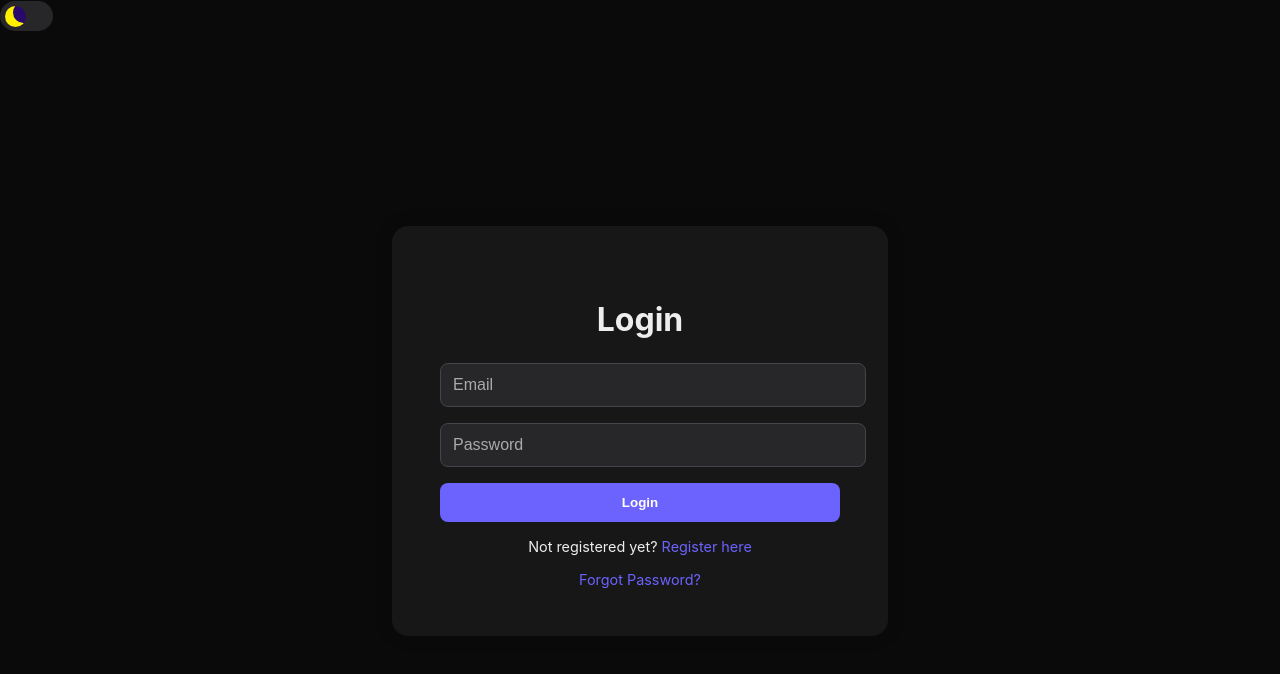
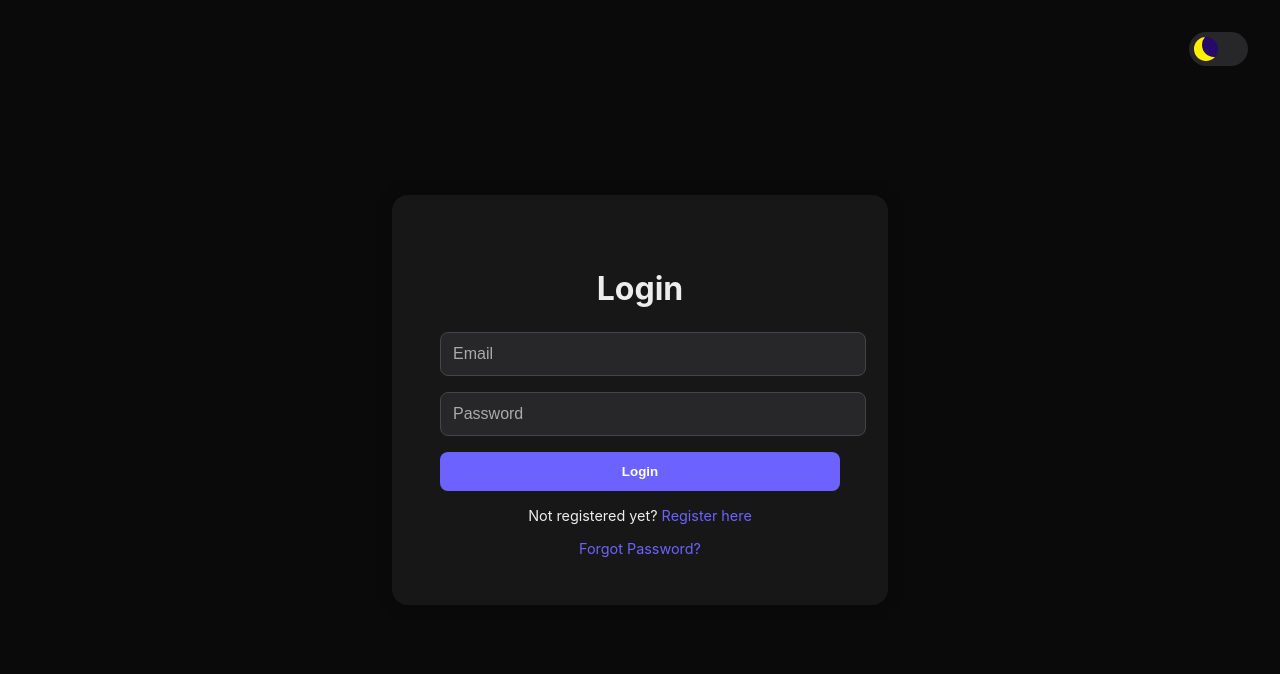
Before and after one commit to aniruddhapxtil/DataPhi-Group-1-patch-1-, a Next.js app in the folder auth-fullstack-app-main/react-auth-ui/: page /login in a window 1280 px wide. Shown: the top 674 px of the page. Built offline with nearby package versions, Linux system fonts and the light colour scheme.

Commit message:
Theme toggle Button shifted and now only chat page to be resolved for colors and prompt box positions

```diff
--- a/auth-fullstack-app-main/react-auth-ui/app/globals.css
+++ b/auth-fullstack-app-main/react-auth-ui/app/globals.css
@@ -13,7 +13,7 @@
   --input-background: #27272a;
   --input-border: #44444a;
   --primary: #6c63ff;
-  --red: #ef4444; /* Added a new red color variable */
+  --red: #ef4444;
 }
 
 /*
@@ -26,8 +26,8 @@ body.light-theme {
   --border-color: #e4e4e7;
   --input-background: #e4e4e7;
   --input-border: #d4d4d8;
-  --primary: #4e4ee8;
-  --red: #ef4444; /* Added a new red color variable */
+  --primary: #5a52d3;
+  --red: #ef4444;
 }
 
 body {
@@ -287,7 +287,7 @@ body {
 
 /* --- Theme Toggle Slider Styling --- */
 .switch {
-  font-size: 15px;
+  font-size: 17px;
   position: relative;
   display: inline-block;
   width: 3.5em;
@@ -335,11 +335,10 @@ input:checked + .slider:before {
   box-shadow: inset 15px -4px 0px 15px #fff000;
 }
 
-/* --- Positioning class for the Theme Toggle --- */
-/* --- Positioning class for the Theme Toggle --- */
-.theme-toggle-position {
+/* --- Force Theme Toggle Position --- */
+#theme-toggle-container {
   position: fixed;
-  top: 8px;
-  right: 8px; /* Changed from left: 8px */
+  top: 2rem; /* 32px */
+  right: 2rem; /* 32px */
   z-index: 50;
 }
--- a/auth-fullstack-app-main/react-auth-ui/app/layout.tsx
+++ b/auth-fullstack-app-main/react-auth-ui/app/layout.tsx
@@ -1,5 +1,7 @@
 import { Inter } from 'next/font/google';
 import './globals.css';
+import { ThemeProvider } from '../context/ThemeContext'; // Corrected path based on your structure
+import ThemeToggle from '../components/ThemeToggle';   // Corrected path based on your structure
 
 const inter = Inter({ subsets: ['latin'] });
 
@@ -10,8 +12,16 @@ export const metadata = {
 
 export default function RootLayout({ children }: { children: React.ReactNode }) {
   return (
-    <html lang="en" className={inter.className}>
-      <body>{children}</body>
+    <html lang="en">
+      <body className={inter.className}>
+        <ThemeProvider>
+          {/* This ThemeToggle component will now appear on every page */}
+          <ThemeToggle />
+
+          {/* Your page content (login, register, chat, etc.) will be rendered here */}
+          {children}
+        </ThemeProvider>
+      </body>
     </html>
   );
 }
--- a/auth-fullstack-app-main/react-auth-ui/components/ThemeToggle.tsx
+++ b/auth-fullstack-app-main/react-auth-ui/components/ThemeToggle.tsx
@@ -1,10 +1,14 @@
+"use client";
+
 import { useTheme } from '../context/ThemeContext';
 
 export default function ThemeToggle() {
   const { theme, toggleTheme } = useTheme();
 
   return (
-    <div className="left-8 z-50">
+    // We've removed all Tailwind positioning classes and added a unique ID.
+    // The positioning will now be handled by the global.css file.
+    <div id="theme-toggle-container">
       <label className="switch">
         <input
           type="checkbox"
@@ -13,7 +17,6 @@ export default function ThemeToggle() {
         />
         <span className="slider"></span>
       </label>
-
     </div>
   );
 }
--- a/auth-fullstack-app-main/react-auth-ui/context/ThemeContext.tsx
+++ b/auth-fullstack-app-main/react-auth-ui/context/ThemeContext.tsx
@@ -1,3 +1,5 @@
+"use client"; // Add this directive to the top
+
 import { createContext, useContext, useState, useEffect, ReactNode } from 'react';
 
 // Define the shape of our context
--- a/auth-fullstack-app-main/react-auth-ui/pages/_app.tsx
+++ b/auth-fullstack-app-main/react-auth-ui/pages/_app.tsx
@@ -8,10 +8,8 @@ export default function App({ Component, pageProps }: AppProps) {
   return (
     <ThemeProvider>
       <AuthProvider>
-        <div className="relative h-screen w-screen">
-          <ThemeToggle />
-          <Component {...pageProps} />
-        </div>
+        <ThemeToggle />
+        <Component {...pageProps} />
       </AuthProvider>
     </ThemeProvider>
   );
--- a/auth-fullstack-app-main/react-auth-ui/pages/chat.tsx
+++ b/auth-fullstack-app-main/react-auth-ui/pages/chat.tsx
@@ -116,8 +116,8 @@ export default function ChatPage() {
               disabled={loading}
             />
             <button type="submit" className="send-button" disabled={loading}>
-              <svg width="24" height="24" viewBox="0 0 24 24" fill="none" class="text-white">
-                <path d="M7 11L12 6L17 11M12 18V7" stroke="currentColor" stroke-width="2" stroke-linecap="round" stroke-linejoin="round"></path>
+              <svg width="24" height="24" viewBox="0 0 24 24" fill="none" className="text-white">
+                <path d="M7 11L12 6L17 11M12 18V7" stroke="currentColor" strokeWidth="2"  stroke-linecap="round" stroke-linejoin="round"></path>
               </svg>
             </button>
           </div>
```
Also changed, not shown: auth-fullstack-app-main/react-auth-ui/pages/login.tsx (line endings or trailing spaces), 1 other file (tests, documents, lock files or other folders).
